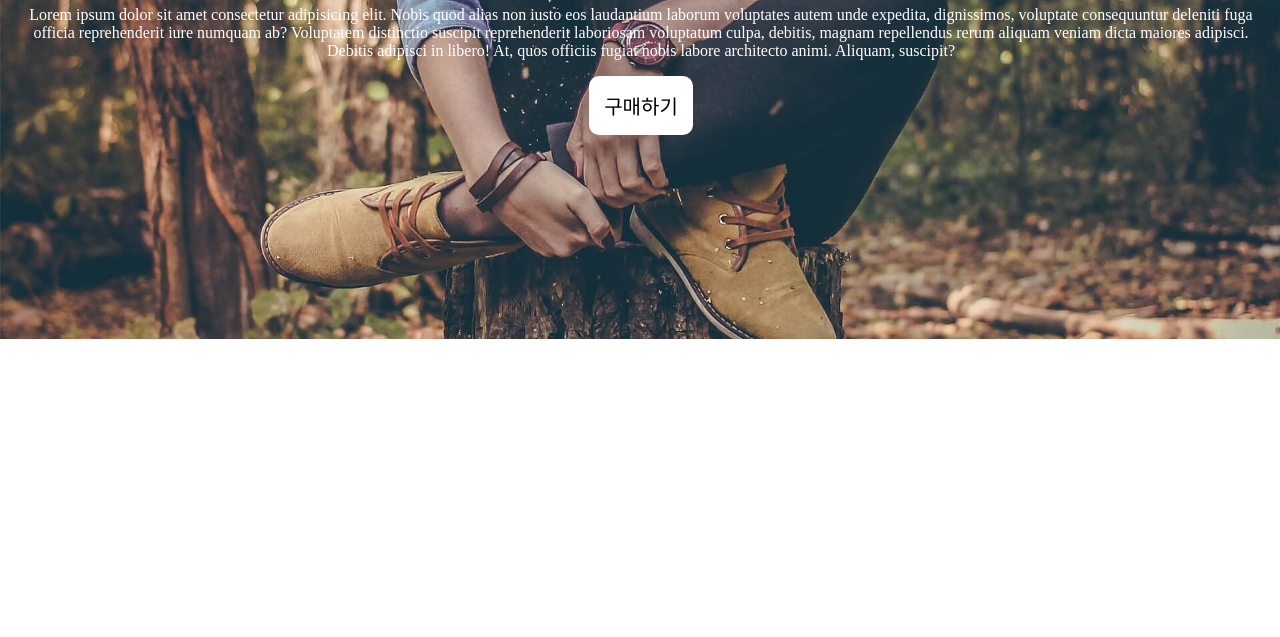
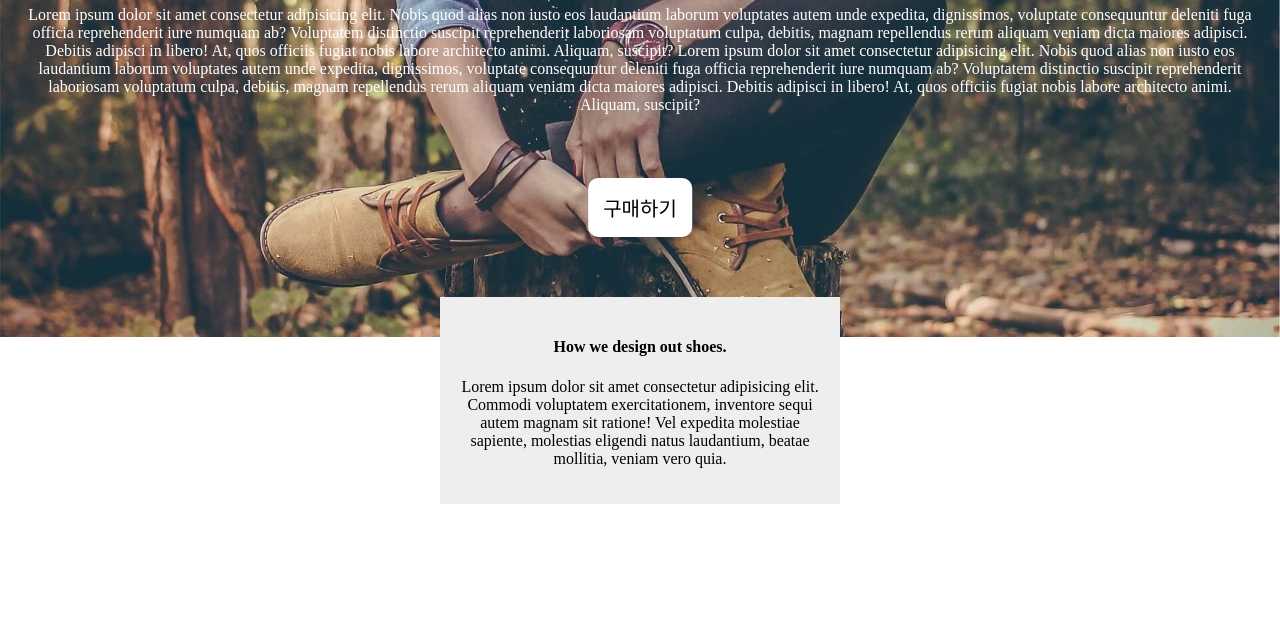
Before and after one commit to RedSherlock/html_work, a plain HTML site: page shoes/shoes.html in a window 1280 px wide. Shown: the part 163-800 px from the top of the page. Drawn offline with Linux system fonts and the light colour scheme.

Commit message:
shoes 수정

```diff
--- a/shoes/css/shoes.css
+++ b/shoes/css/shoes.css
@@ -1,5 +1,8 @@
 body {
   margin: 0;
+}
+div{
+  box-sizing: border-box;
 }
 .main-background {
   width: 100%;
@@ -11,6 +14,7 @@ body {
   /* div 자식은 마진이 서로 겹침 현상이 발생 */
   padding: 1px;
   text-align: center;
+  position: relative;
 }
 .main-title{
   /* div 자식은 마진이 서로 겹침 현상이 발생 */
@@ -30,4 +34,17 @@ body {
   padding: 15px;
   border-radius: 10px;
   border: none;
+  position:absolute;
+  left: 50%;
+  transform: translateX(-50%);
+  bottom: 100px;
 }
+.explain-box {
+  width: 400px;
+  margin: auto;
+  padding: 20px;
+  text-align: center;
+  background-color: #eee;
+  position: relative;
+  top: -40px;
+}
--- a/shoes/shoes.html
+++ b/shoes/shoes.html
@@ -12,8 +12,17 @@
     <p class="main-content">
       Lorem ipsum dolor sit amet consectetur adipisicing elit. Nobis quod alias non iusto eos laudantium laborum voluptates autem unde expedita, dignissimos, voluptate consequuntur deleniti fuga officia reprehenderit iure numquam ab?
       Voluptatem distinctio suscipit reprehenderit laboriosam voluptatum culpa, debitis, magnam repellendus rerum aliquam veniam dicta maiores adipisci. Debitis adipisci in libero! At, quos officiis fugiat nobis labore architecto animi. Aliquam, suscipit?
+      Lorem ipsum dolor sit amet consectetur adipisicing elit. Nobis quod alias non iusto eos laudantium laborum voluptates autem unde expedita, dignissimos, voluptate consequuntur deleniti fuga officia reprehenderit iure numquam ab?
+      Voluptatem distinctio suscipit reprehenderit laboriosam voluptatum culpa, debitis, magnam repellendus rerum aliquam veniam dicta maiores adipisci. Debitis adipisci in libero! At, quos officiis fugiat nobis labore architecto animi. Aliquam, suscipit?
     </p>
     <button class="main-button">구매하기</button>
   </div>
+  <div class="explain-box">
+        <h4>How we design out shoes.</h4>
+        <p>Lorem ipsum dolor sit amet consectetur adipisicing elit.
+            Commodi voluptatem exercitationem, inventore sequi autem magnam sit ratione! Vel
+            expedita molestiae sapiente, molestias eligendi natus laudantium,
+            beatae mollitia, veniam vero quia.</p>
+    </div>
 </body>
 </html>
```
